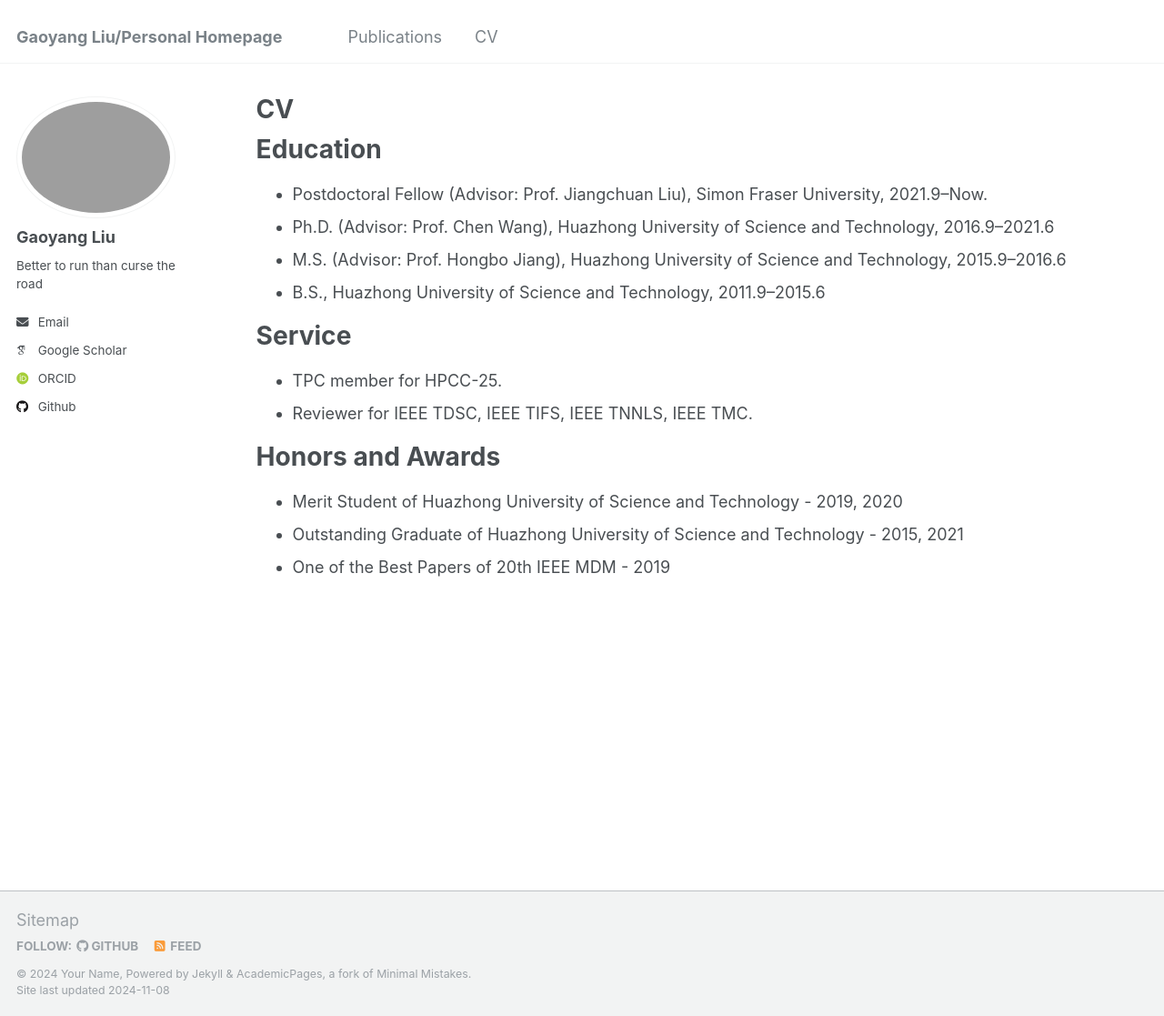
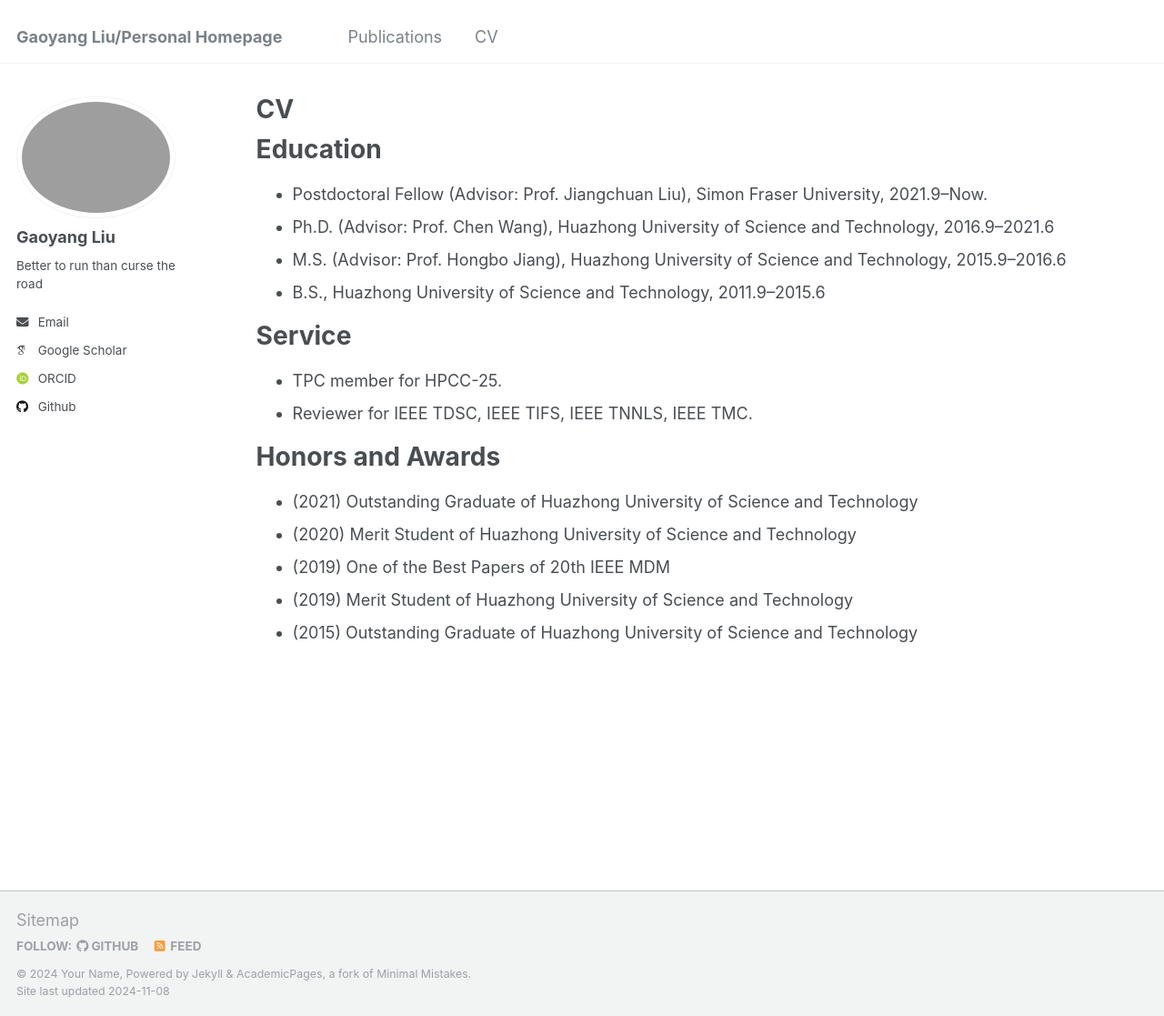
Before and after one commit to gyliu1991/gyliu1991.github.io, a Jekyll site: the page built from _pages/cv.md, in a window 1280 px wide and 1117 px high. Shown: the whole window at 91% size. Built offline with Jekyll 4.4.1, drawn with Linux system fonts in a browser that asks for light colours; some web fonts are replaced.

Commit message:
Update cv.md

```diff
--- a/_pages/cv.md
+++ b/_pages/cv.md
@@ -23,6 +23,8 @@ Service
 
 Honors and Awards
 ======
-* Merit Student of Huazhong University of Science and Technology	- 2019, 2020
-* Outstanding Graduate of Huazhong University of Science and Technology - 2015, 2021
-* One of the Best Papers of 20th IEEE MDM - 2019
+* (2021) Outstanding Graduate of Huazhong University of Science and Technology
+* (2020) Merit Student of Huazhong University of Science and Technology
+* (2019) One of the Best Papers of 20th IEEE MDM
+* (2019) Merit Student of Huazhong University of Science and Technology
+* (2015) Outstanding Graduate of Huazhong University of Science and Technology
```
